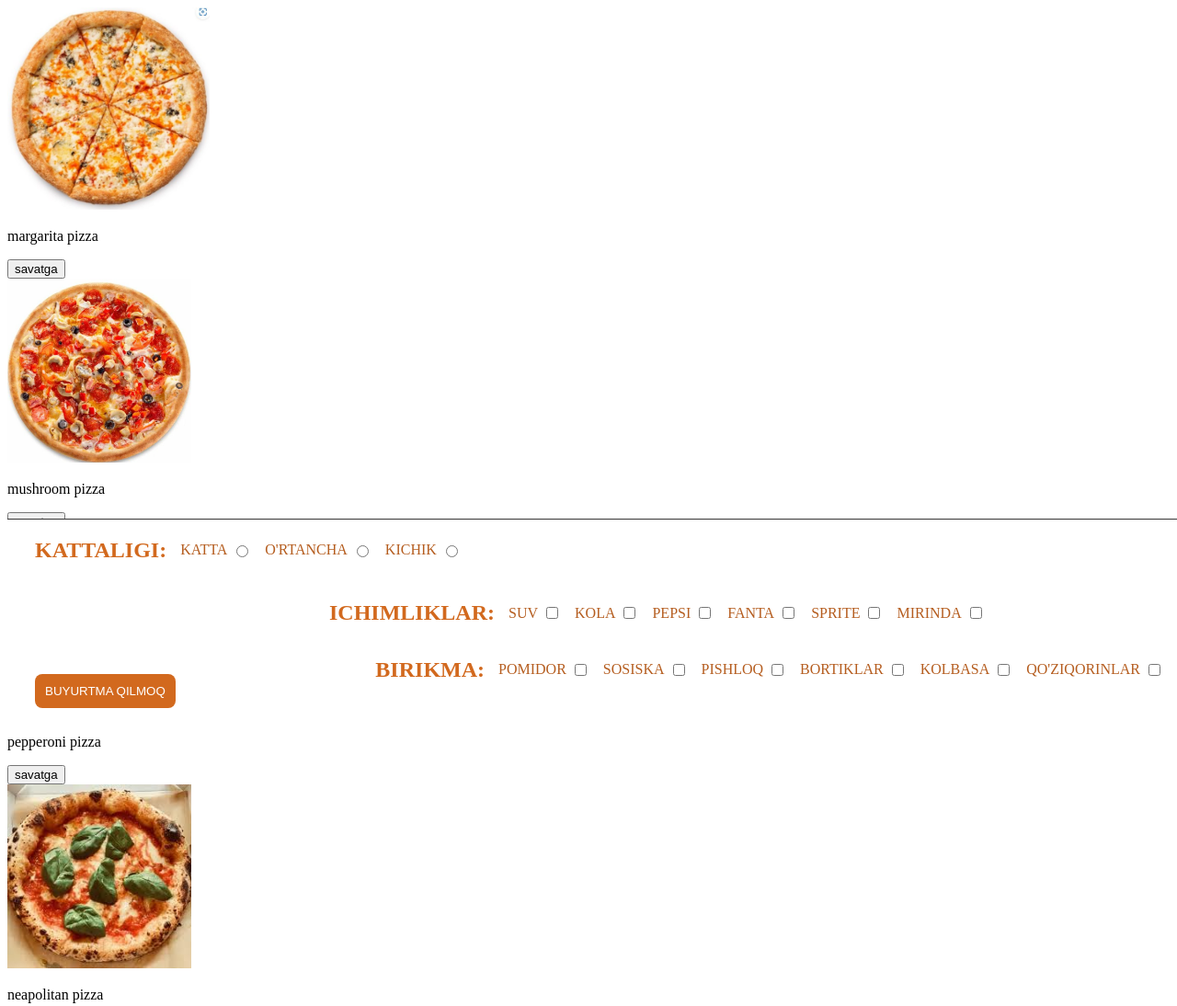
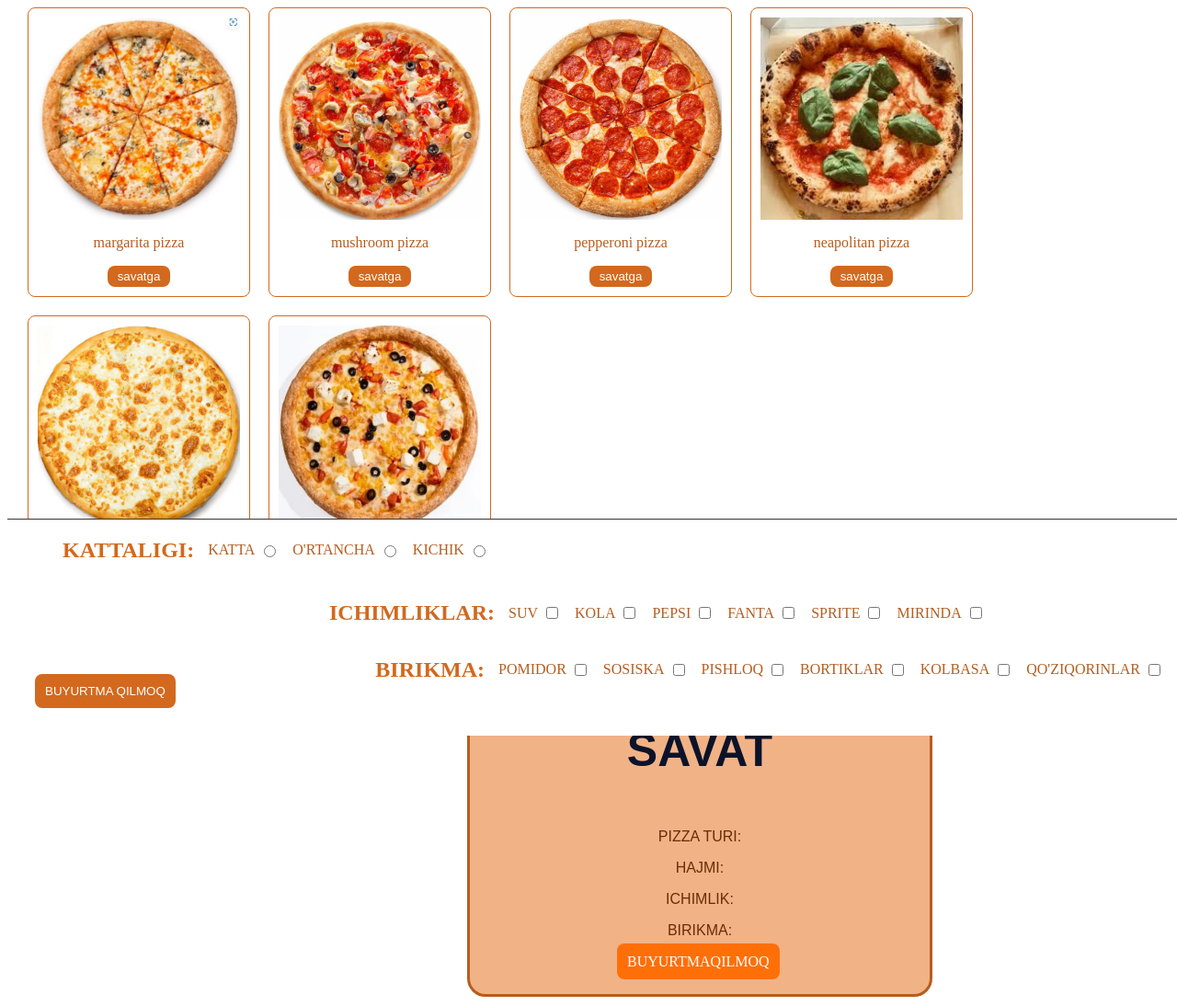
Before and after one commit to SoloMan-cool/demo, a plain HTML site: page index.html in a window 1280 px wide. Shown: the top 1094 px of the page at 92% size. Drawn offline with Linux system fonts and the light colour scheme.

Commit message:
menu tomonda cssni bitirdim

```diff
--- a/index.html
+++ b/index.html
@@ -10,36 +10,36 @@
 
 <body>
     <!-- saidazim -->
-    <div class="containet">
-        <div class="box-1">
-            <img src="box1.jpg" width="220" height="220" alt="">
-            <p>margarita pizza</p>
-            <button>savatga</button>
+    <div class="container pizza__container">
+        <div class="box">
+            <img src="box1.jpg" class="pizza__img" width="220" height="220" alt="">
+            <p class="pizza__name">margarita pizza</p>
+            <button class="savatga">savatga</button>
         </div>
-        <div class="box-2">
-            <img src="box2.jpg" width="200" height="200" alt="">
-            <p>mushroom pizza</p>
-            <button>savatga</button>
+        <div class="box">
+            <img src="box2.jpg" class="pizza__img" width="200" height="200" alt="">
+            <p class="pizza__name">mushroom pizza</p>
+            <button class="savatga">savatga</button>
         </div>
-        <div class="box-3">
-            <img src="box3.jpg" width="200" height="200" alt="">
-            <p>pepperoni pizza</p>
-            <button>savatga</button>
+        <div class="box">
+            <img src="box3.jpg" class="pizza__img" width="200" height="200" alt="">
+            <p class="pizza__name">pepperoni pizza</p>
+            <button class="savatga">savatga</button>
         </div>
-        <div class="box-4">
-            <img src="box5.jpg" width="200" height="200" alt="">
-            <p>neapolitan pizza</p>
-            <button>savatga</button>
+        <div class="box">
+            <img src="box5.jpg" class="pizza__img" width="200" height="200" alt="">
+            <p class="pizza__name">neapolitan pizza</p>
+            <button class="savatga">savatga</button>
         </div>
-        <div class="box-5">
-            <img src="box6.jpg" width="200" height="200" alt="">
-            <p>neapolitan pizza</p>
-            <button>savatga</button>
+        <div class="box">
+            <img src="box6.jpg" class="pizza__img" width="200" height="200" alt="">
+            <p class="pizza__name">neapolitan pizza</p>
+            <button class="savatga">savatga</button>
         </div>
-        <div class="box-6">
-            <img src="photo_2024-12-22_17-16-48.jpg" width="200" height="200" alt="">
-            <p>greek pizza</p>
-            <button>savatga</button>
+        <div class="box">
+            <img src="photo_2024-12-22_17-16-48.jpg" class="pizza__img" width="200" height="200" alt="">
+            <p class="pizza__name">greek pizza</p>
+            <button class="savatga">savatga</button>
         </div>
     </div>
     <!-- saidazim -->
--- a/style.css
+++ b/style.css
@@ -1,3 +1,50 @@
+.container {
+    max-width: 1220px;
+    margin: 0 auto;
+    padding: 0 16px;
+}
+
+.pizza__container {
+    display: flex;
+    align-items: center;
+    flex-wrap: wrap;
+    gap: 20px;
+    margin-bottom: 70px;
+}
+
+.box {
+    padding: 10px;
+    border: 1px solid chocolate;
+    display: flex;
+    align-items: center;
+    flex-direction: column;
+    border-radius: 8px;
+}
+
+.pizza__img {
+    width: 220px;
+    height: 220px;
+}
+
+.pizza__name {
+    color: rgb(181, 93, 31);
+}
+
+.savatga {
+    padding: 3px 10px;
+    color: white;
+    border: 1px solid transparent;
+    background-color: chocolate;
+    border-radius: 8px;
+    transition: all 1s;
+}
+
+.savatga:hover {
+    color: chocolate;
+    border: 1px solid chocolate;
+    background-color: white;
+}
+
 .recipe {
     border-top: 1px solid rgb(55, 54, 54);
     padding: 30px;
```
